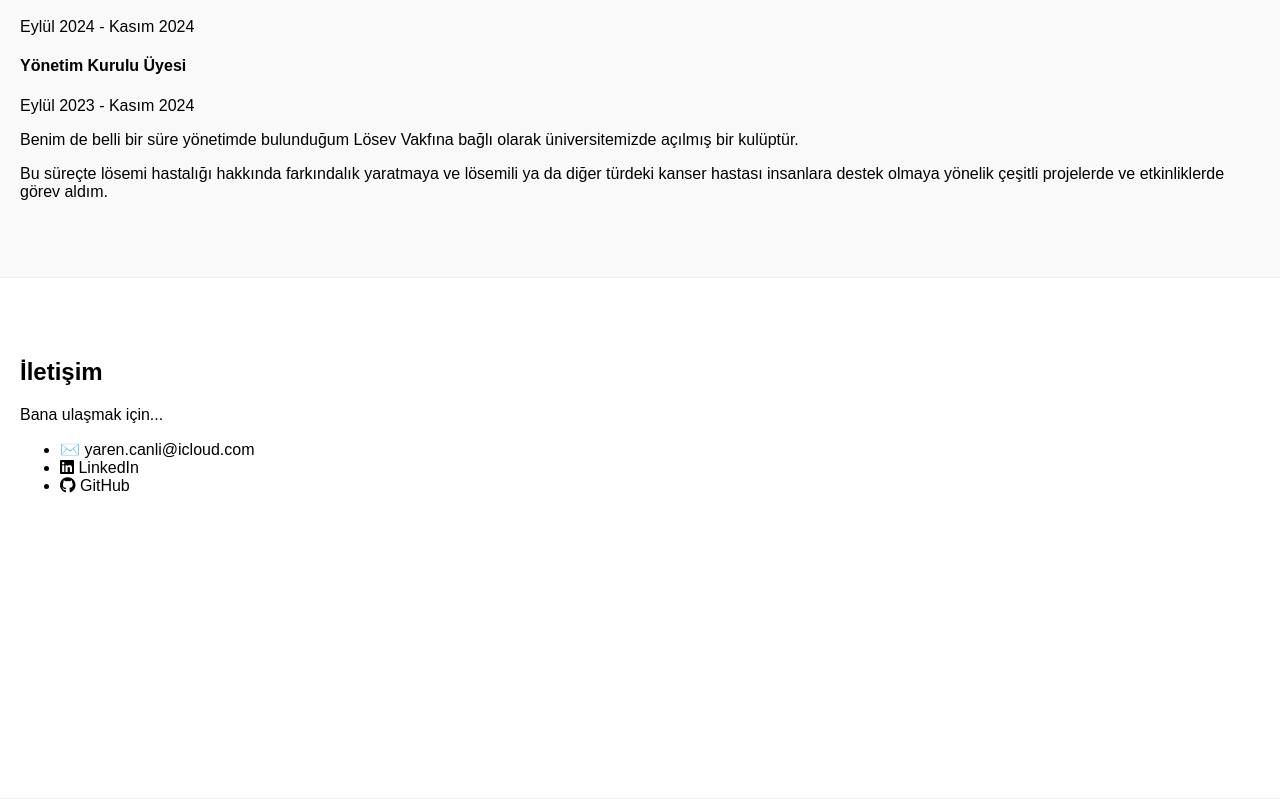
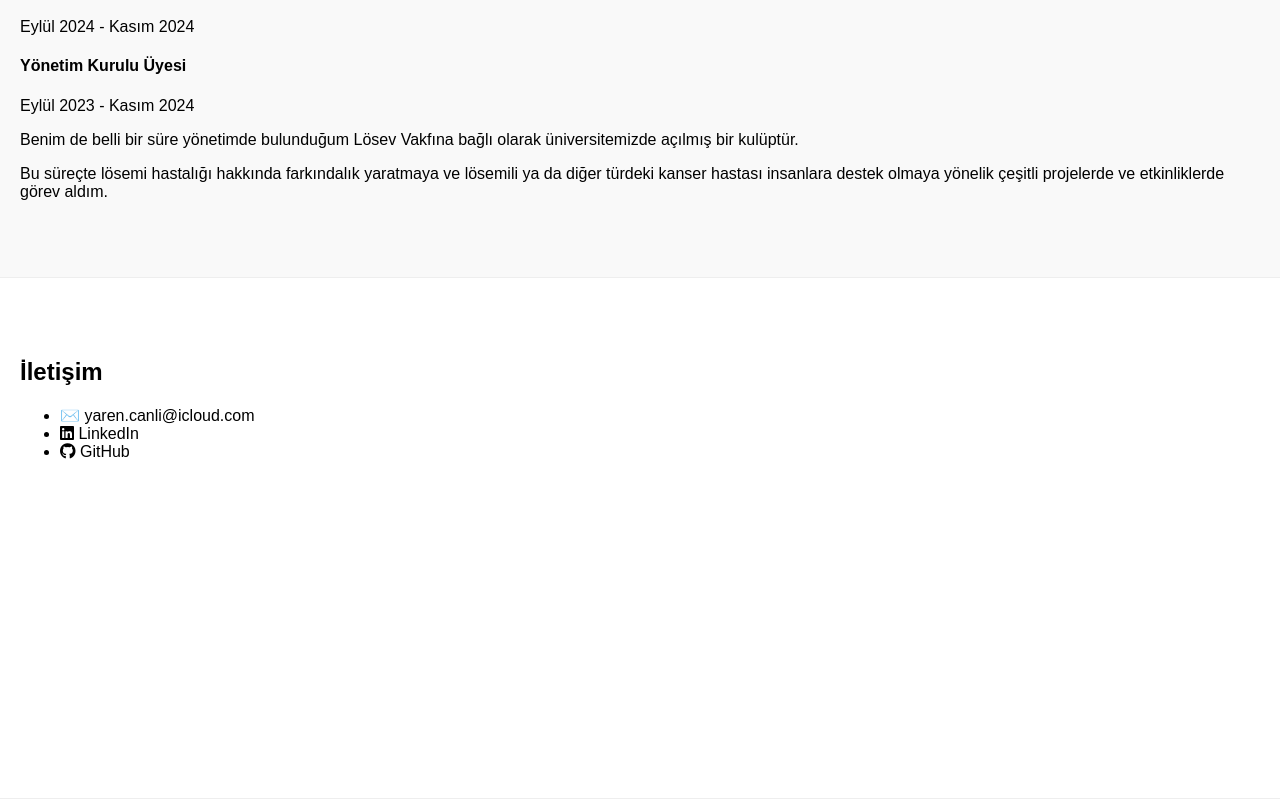
Before and after one commit to Yarencnl/CV-2025, a plain HTML site: page index.html in a window 1280 px wide. Shown: the part 1921-2720 px from the top of the page. Drawn offline with Linux system fonts and the light colour scheme.

Commit message:
İletişim kısmı değişti

```diff
--- a/index.html
+++ b/index.html
@@ -153,7 +153,6 @@
 
         <section id="iletisim" class="section">
             <h2>İletişim</h2>
-            <p>Bana ulaşmak için...</p>
             <div class="yazi2">
                 <ul>
                     <li>
```
Also changed, not shown: 2 other files.
